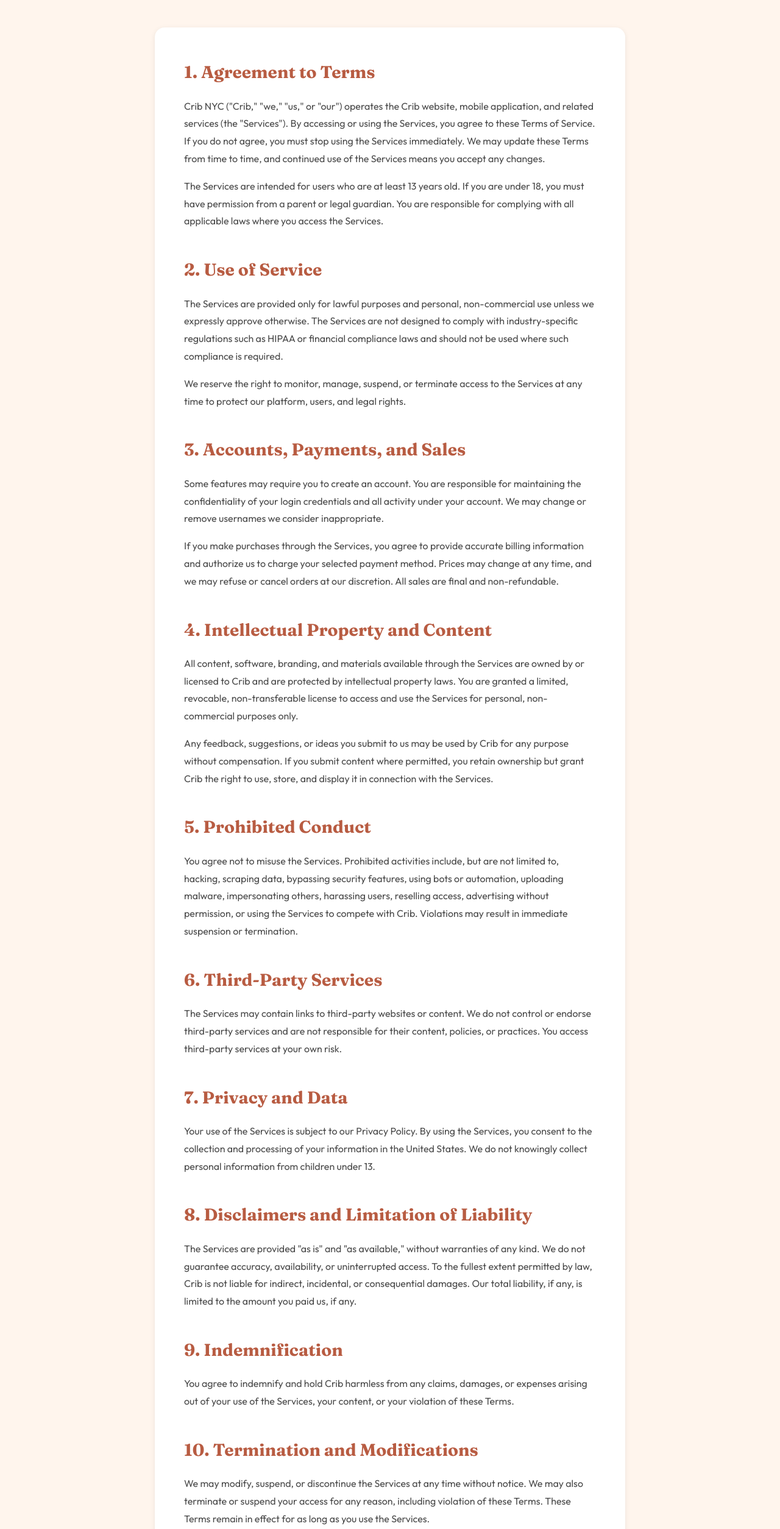
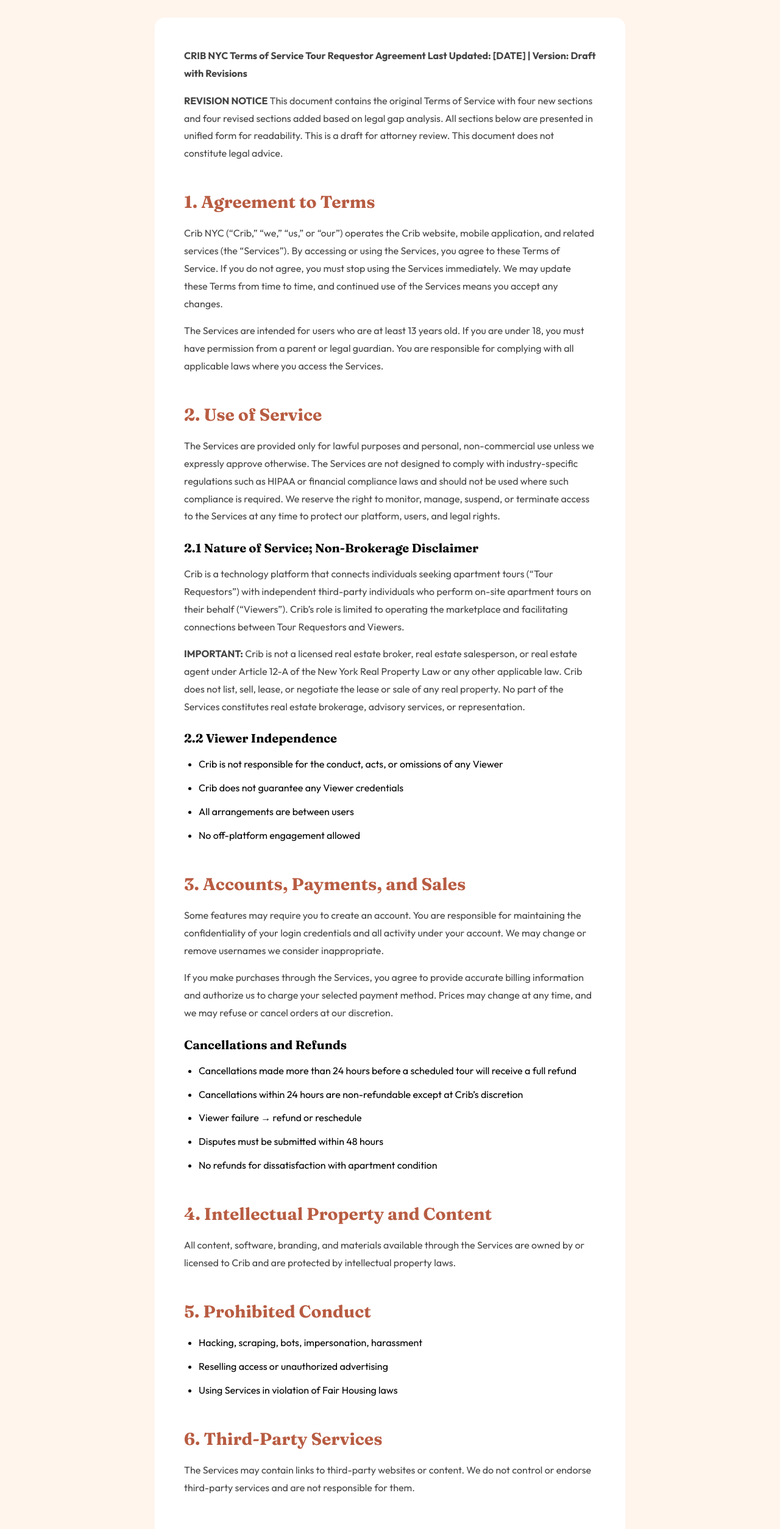
Before and after one commit to cribnyc/cribnyc.github.io, a website: page terms.html in a window 1280 px wide. Shown: the part 254-2762 px from the top of the page at 61% size. Drawn offline with nearby package versions, Linux system fonts and the light colour scheme.

Commit message:
Update terms.html

```diff
--- a/terms.html
+++ b/terms.html
@@ -4,334 +4,256 @@
 <meta charset="UTF-8" />
 <meta name="viewport" content="width=device-width, initial-scale=1.0" />
 <title>Crib - Terms & Conditions</title>
+
 <link rel="stylesheet" href="https://cdnjs.cloudflare.com/ajax/libs/bootstrap-icons/1.11.3/font/bootstrap-icons.min.css" />
 <link href="https://fonts.googleapis.com/css2?family=Fraunces:wght@400;500;600;700;800;900&family=Outfit:wght@400;500;600;700&display=swap" rel="stylesheet">
+
 <style>
-        * {
-            margin: 0;
-            padding: 0;
-            box-sizing: border-box;
-        }
+* { margin:0; padding:0; box-sizing:border-box; }
 
 :root {
     --primary: #B85C42;
     --primary-dark: #9a4a35;
-            --primary-light: #c97257;
     --accent: #7A9E7E;
-            --accent-hover: #8bb18f;
-            --main-text: #FFF5ED;
-            --text-dark: #B85C42;
-            --text-gray: #6b7280;
     --bg-light: #FFF5ED;
     --white: #ffffff;
+    --text-gray: #6b7280;
 }
 
 body {
     font-family: 'Outfit', sans-serif;
-            color: #333;
     background: var(--bg-light);
     line-height: 1.8;
 }
 
-        h1, h2, h3, h4 {
-            font-family: 'Fraunces', serif;
-            font-weight: 700;
-        }
+h1,h2,h3 { font-family:'Fraunces', serif; }
 
-        /* Header */
 header {
     position: fixed;
     top: 0;
     width: 100%;
     height: 70px;
-            background: rgba(255, 245, 237, 0.95);
-            backdrop-filter: blur(10px);
-            box-shadow: 0 1px 3px rgba(0, 0, 0, 0.1);
-            z-index: 1000;
-            display: flex;
-            align-items: center;
-            justify-content: space-between;
-            padding: 0 5%;
+    background: rgba(255,245,237,0.95);
+    display:flex;
+    justify-content:space-between;
+    align-items:center;
+    padding:0 5%;
 }
 
 .logo {
-            font-family: 'Fraunces', serif;
-            font-weight: 900;
-            font-size: 28px;
-            color: var(--primary);
-            text-decoration: none;
+    font-family:'Fraunces', serif;
+    font-weight:900;
+    font-size:28px;
+    color:var(--primary);
 }
 
 .back-link {
-            color: var(--primary);
-            text-decoration: none;
-            font-weight: 600;
-            display: flex;
-            align-items: center;
-            gap: 8px;
-            transition: color 0.3s;
+    color:var(--primary);
+    text-decoration:none;
+    display:flex;
+    gap:8px;
+    align-items:center;
 }
 
-        .back-link:hover {
-            color: var(--primary-dark);
-        }
-
-        /* Main Content */
 .terms-container {
-            max-width: 900px;
-            margin: 120px auto 60px;
-            padding: 0 5%;
+    max-width:900px;
+    margin:120px auto 60px;
+    padding:0 5%;
 }
 
 .terms-header {
-            text-align: center;
-            margin-bottom: 48px;
+    text-align:center;
+    margin-bottom:48px;
 }
 
 .terms-header h1 {
-            font-size: 48px;
-            color: var(--primary);
-            margin-bottom: 16px;
+    font-size:48px;
+    color:var(--primary);
 }
 
 .last-updated {
-            color: var(--text-gray);
-            font-size: 16px;
+    color:var(--text-gray);
 }
 
 .terms-content {
-            background: var(--white);
-            padding: 48px;
-            border-radius: 16px;
-            box-shadow: 0 2px 8px rgba(0, 0, 0, 0.08);
+    background:var(--white);
+    padding:48px;
+    border-radius:16px;
 }
 
 .terms-section {
-            margin-bottom: 40px;
+    margin-bottom:40px;
 }
 
 .terms-section h2 {
-            font-size: 28px;
-            color: var(--primary);
-            margin-bottom: 16px;
+    font-size:28px;
+    color:var(--primary);
+    margin-bottom:12px;
 }
 
 .terms-section h3 {
-            font-size: 22px;
-            color: var(--text-dark);
-            margin-bottom: 12px;
-            margin-top: 24px;
+    font-size:20px;
+    margin-top:20px;
+    margin-bottom:10px;
 }
 
 .terms-section p {
-            margin-bottom: 16px;
-            line-height: 1.8;
-            color: #4a4a4a;
+    margin-bottom:16px;
+    color:#444;
 }
 
-        .terms-section ul, .terms-section ol {
-            margin-left: 24px;
-            margin-bottom: 16px;
-        }
+ul { margin-left:24px; margin-bottom:16px; }
+li { margin-bottom:10px; }
 
-        .terms-section li {
-            margin-bottom: 12px;
-            color: #4a4a4a;
-        }
-
-        .highlight {
-            background: #fef3c7;
-            padding: 2px 6px;
-            border-radius: 4px;
-        }
-
-        /* Footer */
 footer {
-            padding: 60px 5% 40px;
-            background: var(--accent);
-            color: var(--white);
-            text-align: center;
-        }
-
-        footer a {
-            color: var(--primary);
-            text-decoration: none;
-        }
-
-        footer a:hover {
-            text-decoration: underline;
-        }
-
-        @media (max-width: 768px) {
-            .terms-header h1 {
-                font-size: 36px;
-            }
-
-            .terms-content {
-                padding: 32px 24px;
-            }
-
-            .terms-section h2 {
-                font-size: 24px;
-            }
+    padding:60px 5% 40px;
+    background:var(--accent);
+    color:white;
+    text-align:center;
 }
 </style>
 </head>
+
 <body>
+
 <header>
-        <a href="index.html" class="logo">Crib</a>
-        <a href="index.html" class="back-link">
+    <div class="logo">Crib</div>
+    <a href="#" class="back-link">
         <i class="bi bi-arrow-left"></i>
-            <span>Back to Home</span>
+        Back to Home
     </a>
 </header>
 
 <div class="terms-container">
+
 <div class="terms-header">
     <h1>Terms & Conditions</h1>
     <p class="last-updated">Last updated: January 12, 2026</p>
 </div>
 
 <div class="terms-content">
+
+<div class="terms-section">
+<p><strong>CRIB NYC Terms of Service Tour Requestor Agreement Last Updated: [DATE] | Version: Draft with Revisions</strong></p>
+
+<p><strong>REVISION NOTICE</strong> This document contains the original Terms of Service with four new sections and four revised sections added based on legal gap analysis. All sections below are presented in unified form for readability. This is a draft for attorney review. This document does not constitute legal advice.</p>
+</div>
+
 <div class="terms-section">
 <h2>1. Agreement to Terms</h2>
-                <p>
-                    Crib NYC ("Crib," "we," "us," or "our") operates the Crib website, mobile application, and
-                    related services (the "Services"). By accessing or using the Services, you agree to these Terms of Service.
-                    If you do not agree, you must stop using the Services immediately. We may update these Terms from time to time,
-                    and continued use of the Services means you accept any changes.
-                </p>
-                <p>
-                    The Services are intended for users who are at least 13 years old. If you are under 18, you must have permission
-                    from a parent or legal guardian. You are responsible for complying with all applicable laws where you access the Services.
-                </p>
+<p>Crib NYC (“Crib,” “we,” “us,” or “our”) operates the Crib website, mobile application, and related services (the “Services”). By accessing or using the Services, you agree to these Terms of Service. If you do not agree, you must stop using the Services immediately. We may update these Terms from time to time, and continued use of the Services means you accept any changes.</p>
+
+<p>The Services are intended for users who are at least 13 years old. If you are under 18, you must have permission from a parent or legal guardian. You are responsible for complying with all applicable laws where you access the Services.</p>
 </div>
 
 <div class="terms-section">
 <h2>2. Use of Service</h2>
-                <p>
-                    The Services are provided only for lawful purposes and personal, non-commercial use unless we expressly approve otherwise.
-                    The Services are not designed to comply with industry-specific regulations such as HIPAA or financial compliance laws
-                    and should not be used where such compliance is required.
-                </p>
-                <p>
-                    We reserve the right to monitor, manage, suspend, or terminate access to the Services at any time to protect our platform,
-                    users, and legal rights.
-                </p>
+<p>The Services are provided only for lawful purposes and personal, non-commercial use unless we expressly approve otherwise. The Services are not designed to comply with industry-specific regulations such as HIPAA or financial compliance laws and should not be used where such compliance is required. We reserve the right to monitor, manage, suspend, or terminate access to the Services at any time to protect our platform, users, and legal rights.</p>
+
+<h3>2.1 Nature of Service; Non-Brokerage Disclaimer</h3>
+<p>Crib is a technology platform that connects individuals seeking apartment tours (“Tour Requestors”) with independent third-party individuals who perform on-site apartment tours on their behalf (“Viewers”). Crib’s role is limited to operating the marketplace and facilitating connections between Tour Requestors and Viewers.</p>
+
+<p><strong>IMPORTANT:</strong> Crib is not a licensed real estate broker, real estate salesperson, or real estate agent under Article 12-A of the New York Real Property Law or any other applicable law. Crib does not list, sell, lease, or negotiate the lease or sale of any real property. No part of the Services constitutes real estate brokerage, advisory services, or representation.</p>
+
+<h3>2.2 Viewer Independence</h3>
+<ul>
+<li>Crib is not responsible for the conduct, acts, or omissions of any Viewer</li>
+<li>Crib does not guarantee any Viewer credentials</li>
+<li>All arrangements are between users</li>
+<li>No off-platform engagement allowed</li>
+</ul>
 </div>
 
 <div class="terms-section">
 <h2>3. Accounts, Payments, and Sales</h2>
-                <p>
-                    Some features may require you to create an account. You are responsible for maintaining the confidentiality of your login
-                    credentials and all activity under your account. We may change or remove usernames we consider inappropriate.
-                </p>
-                <p>
-                    If you make purchases through the Services, you agree to provide accurate billing information and authorize us to charge
-                    your selected payment method. Prices may change at any time, and we may refuse or cancel orders at our discretion.
-                    All sales are final and non-refundable.
-                </p>
+<p>Some features may require you to create an account. You are responsible for maintaining the confidentiality of your login credentials and all activity under your account. We may change or remove usernames we consider inappropriate.</p>
+
+<p>If you make purchases through the Services, you agree to provide accurate billing information and authorize us to charge your selected payment method. Prices may change at any time, and we may refuse or cancel orders at our discretion.</p>
+
+<h3>Cancellations and Refunds</h3>
+<ul>
+<li>Cancellations made more than 24 hours before a scheduled tour will receive a full refund</li>
+<li>Cancellations within 24 hours are non-refundable except at Crib’s discretion</li>
+<li>Viewer failure → refund or reschedule</li>
+<li>Disputes must be submitted within 48 hours</li>
+<li>No refunds for dissatisfaction with apartment condition</li>
+</ul>
 </div>
 
 <div class="terms-section">
 <h2>4. Intellectual Property and Content</h2>
-                <p>
-                    All content, software, branding, and materials available through the Services are owned by or licensed to Crib and are
-                    protected by intellectual property laws. You are granted a limited, revocable, non-transferable license to access and
-                    use the Services for personal, non-commercial purposes only.
-                </p>
-                <p>
-                    Any feedback, suggestions, or ideas you submit to us may be used by Crib for any purpose without compensation.
-                    If you submit content where permitted, you retain ownership but grant Crib the right to use, store, and display it in
-                    connection with the Services.
-                </p>
+<p>All content, software, branding, and materials available through the Services are owned by or licensed to Crib and are protected by intellectual property laws.</p>
 </div>
 
 <div class="terms-section">
 <h2>5. Prohibited Conduct</h2>
-                <p>
-                    You agree not to misuse the Services. Prohibited activities include, but are not limited to, hacking, scraping data,
-                    bypassing security features, using bots or automation, uploading malware, impersonating others, harassing users,
-                    reselling access, advertising without permission, or using the Services to compete with Crib. Violations may result in
-                    immediate suspension or termination.
-                </p>
+<ul>
+<li>Hacking, scraping, bots, impersonation, harassment</li>
+<li>Reselling access or unauthorized advertising</li>
+<li>Using Services in violation of Fair Housing laws</li>
+</ul>
 </div>
 
 <div class="terms-section">
 <h2>6. Third-Party Services</h2>
-                <p>
-                    The Services may contain links to third-party websites or content. We do not control or endorse third-party services
-                    and are not responsible for their content, policies, or practices. You access third-party services at your own risk.
-                </p>
+<p>The Services may contain links to third-party websites or content. We do not control or endorse third-party services and are not responsible for them.</p>
 </div>
 
 <div class="terms-section">
-                <h2>7. Privacy and Data</h2>
-                <p>
-                    Your use of the Services is subject to our Privacy Policy. By using the Services, you consent to the collection and
-                    processing of your information in the United States. We do not knowingly collect personal information from children
-                    under 13.
-                </p>
+<h2>7. Privacy, Data, and Tour Recordings</h2>
+<p>Your use of the Services is subject to our Privacy Policy.</p>
+
+<h3>Tour Recording Policy</h3>
+<ul>
+<li>Recordings are for Tour Requestor benefit and quality assurance</li>
+<li>Retention period: [X] days</li>
+<li>Limited access to recordings</li>
+<li>No sharing without consent</li>
+</ul>
+
+<h3>7.1 Listing Accuracy Disclaimer</h3>
+<p>Crib does not verify or guarantee listing accuracy. Users must conduct independent due diligence.</p>
 </div>
 
 <div class="terms-section">
 <h2>8. Disclaimers and Limitation of Liability</h2>
-                <p>
-                    The Services are provided "as is" and "as available," without warranties of any kind. We do not guarantee accuracy,
-                    availability, or uninterrupted access. To the fullest extent permitted by law, Crib is not liable for indirect,
-                    incidental, or consequential damages. Our total liability, if any, is limited to the amount you paid us, if any.
-                </p>
+<p>The Services are provided “as is” and “as available,” without warranties of any kind. Liability is limited to the amount paid for the specific service.</p>
 </div>
 
 <div class="terms-section">
 <h2>9. Indemnification</h2>
-                <p>
-                    You agree to indemnify and hold Crib harmless from any claims, damages, or expenses arising out of your use of the
-                    Services, your content, or your violation of these Terms.
-                </p>
+<p>You agree to indemnify and hold Crib harmless from any claims arising from your use of the Services.</p>
+
+<h3>9.1 Fair Housing Compliance</h3>
+<p>Crib complies with all applicable fair housing laws. Discriminatory use of the Services is strictly prohibited.</p>
 </div>
 
 <div class="terms-section">
 <h2>10. Termination and Modifications</h2>
-                <p>
-                    We may modify, suspend, or discontinue the Services at any time without notice. We may also terminate or suspend
-                    your access for any reason, including violation of these Terms. These Terms remain in effect for as long as you use the Services.
-                </p>
+<p>We may modify, suspend, or terminate the Services at any time.</p>
 </div>
 
 <div class="terms-section">
 <h2>11. Governing Law and Disputes</h2>
-                <p>
-                    These Terms are governed by the laws of the State of New York. Most disputes will be resolved through binding
-                    arbitration rather than court, and class actions are not permitted. Certain disputes, such as intellectual property
-                    claims or requests for injunctive relief, may be brought in court.
-                </p>
+<p>These Terms are governed by the laws of the State of New York. Disputes are resolved through arbitration.</p>
 </div>
 
 <div class="terms-section">
 <h2>12. Electronic Communications</h2>
-                <p>
-                   You consent to receive communications electronically and agree that electronic notices, records, and signatures are
-                    legally binding.
-                </p>
+<p>You consent to receive communications electronically.</p>
 </div>
 
 <div class="terms-section">
 <h2>13. Contact Information</h2>
-                <p>
-                    If you have any questions about these Terms, please contact us at:
-                </p>
-                <p>
-                    <strong>Crib</strong><br>
-                    New York City, USA<br>
-                    Email: teamcribnyc@gmail.com
-                </p>
+<p>Crib New York City, USA<br>Email: teamcribnyc@gmail.com</p>
 </div>
+
 </div>
 </div>
 
 <footer>
-        <p>&copy; 2026 Crib. All rights reserved. | <a href="index.html">Home</a>
+<p>&copy; 2026 Crib. All rights reserved.</p>
 </footer>
+
 </body>
 </html>
```
Lines whose indentation alone changed are shown as unchanged.
